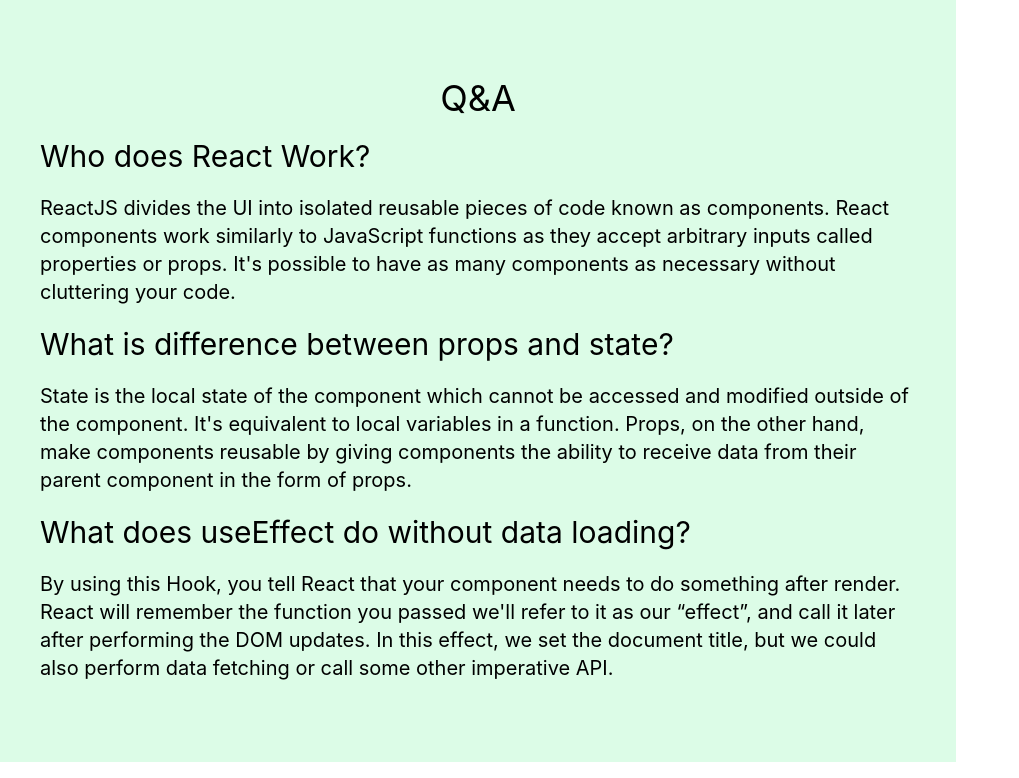
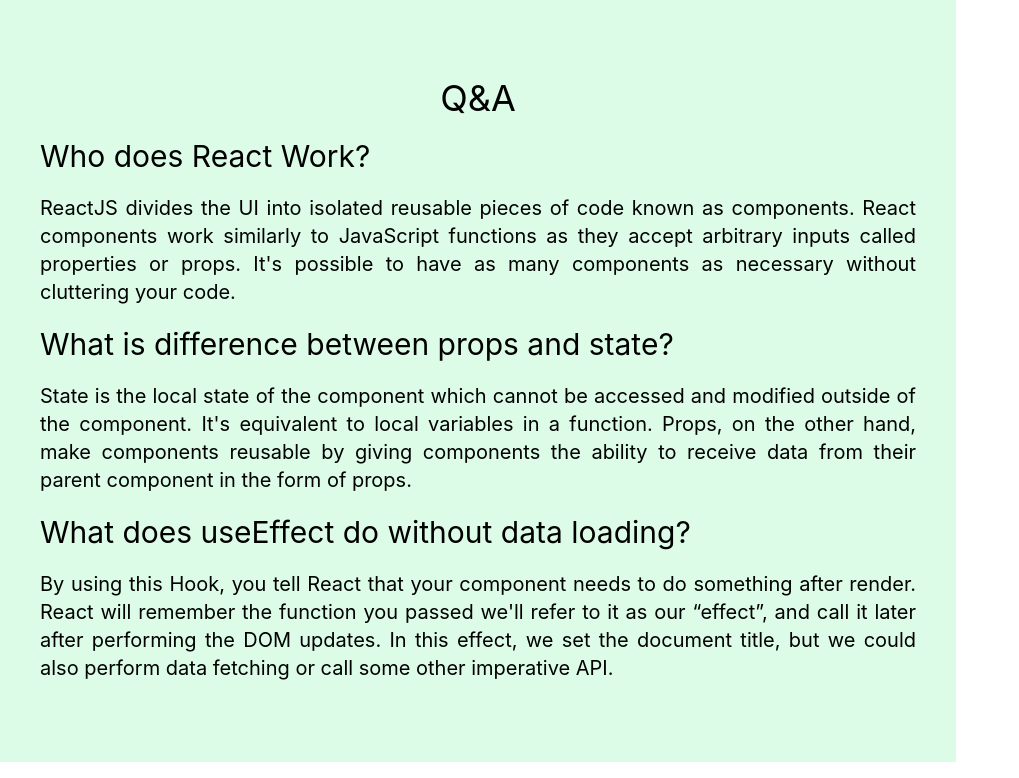
Before and after one commit to Al-Shaharia-Ifty/ultra-active-club-react-repo, a React (Create React App) app: page / in a window 1280 px wide. Shown: the part 806-1584 px from the top of the page, without its empty margins (0-1019 px from the left). Built offline with nearby package versions, Linux system fonts and the light colour scheme.

Commit message:
assignment-8 done. And Thank you. <3

```diff
--- a/package.json
+++ b/package.json
@@ -6,6 +6,7 @@
     "@testing-library/jest-dom": "^5.14.1",
     "@testing-library/react": "^13.0.0",
     "@testing-library/user-event": "^13.2.1",
+    "aos": "^2.3.4",
     "react": "^18.2.0",
     "react-dom": "^18.2.0",
     "react-scripts": "5.0.1",
--- a/src/App.js
+++ b/src/App.js
@@ -1,18 +1,23 @@
-import { useState } from "react";
+import { useEffect, useState } from "react";
 import Cart from "./Components/Cart";
 import Home from "./Components/Home";
 import { ToastContainer } from "react-toastify";
 import "react-toastify/dist/ReactToastify.css";
+import AOS from "aos";
+import "aos/dist/aos.css";
 
 function App() {
   const [timer, setTimer] = useState(0);
-  console.log(timer);
+  useEffect(() => {
+    AOS.init();
+    AOS.refresh();
+  }, []);
   return (
     <div className="grid lg:grid-cols-4 md:grid-cols-4 gird-cols-1 gap-4">
       <div className="col-span-3">
         <Home timer={timer} setTimer={setTimer} />
       </div>
-      <div>
+      <div data-aos="fade-up" data-aos-delay="500" data-aos-duration="1000">
         <Cart timer={timer} setTimer={setTimer} />
       </div>
       <ToastContainer />
--- a/src/Components/Break.js
+++ b/src/Components/Break.js
@@ -6,7 +6,7 @@
     localStorage.setItem("brakeTime", t);
   };
   return (
-    <div className="bg-gray-200 mt-10 px-2 py-5 flex justify-center rounded-lg">
+    <div className="bg-gray-200 mt-5 px-2 py-5 flex justify-center rounded-lg">
       <button
         onClick={() => handleBrakeTime(1)}
         className="p-2 mx-1 bg-emerald-600 rounded-full text-white text-sm"
--- a/src/Components/Cart.js
+++ b/src/Components/Cart.js
@@ -6,9 +6,8 @@
 
 const Cart = ({ timer }) => {
   const [brakeTime, setBreakTime] = useState(0);
-  console.log(brakeTime);
   return (
-    <div className="lg:mx-5 md:mx-5 mx-auto mt-10">
+    <div className="mt-10 lg:mx-5 md:mx-5 mx-10 ">
       <Profile />
       <Break brakeTime={brakeTime} setBreakTime={setBreakTime} />
       <Details timer={timer} brakeTime={brakeTime} />
--- a/src/Components/Exercise.js
+++ b/src/Components/Exercise.js
@@ -13,7 +13,12 @@
     }
   };
   return (
-    <div className="bg-white px-3 py-3 rounded-lg">
+    <div
+      className="bg-white px-3 py-3 rounded-lg"
+      data-aos="fade-up"
+      data-aos-delay="50"
+      data-aos-duration="1000"
+    >
       <img src={img} alt="exercise" className="h-32 w-full rounded-lg" />
       <h1 className="mt-4 font-medium text-lg">{name}</h1>
       <p>Time: {time}m</p>
--- a/src/Components/Home.js
+++ b/src/Components/Home.js
@@ -26,9 +26,14 @@
       </div>
       <div className="pb-20 mx-10">
         <h1 className="text-4xl text-center">Q&A</h1>
-        <div className="mt-5">
+        <div
+          className="mt-5"
+          data-aos="fade-right"
+          data-aos-delay="50"
+          data-aos-duration="1000"
+        >
           <h2 className="text-3xl mb-5">Who does React Work?</h2>
-          <p className="text-xl">
+          <p className="text-xl text-justify">
             ReactJS divides the UI into isolated reusable pieces of code known
             as components. React components work similarly to JavaScript
             functions as they accept arbitrary inputs called properties or
@@ -36,11 +41,16 @@
             cluttering your code.
           </p>
         </div>
-        <div className="mt-5">
+        <div
+          className="mt-5"
+          data-aos="fade-right"
+          data-aos-delay="50"
+          data-aos-duration="1000"
+        >
           <h2 className="text-3xl mb-5">
             What is difference between props and state?
           </h2>
-          <p className="text-xl">
+          <p className="text-xl text-justify">
             State is the local state of the component which cannot be accessed
             and modified outside of the component. It's equivalent to local
             variables in a function. Props, on the other hand, make components
@@ -48,11 +58,16 @@
             parent component in the form of props.
           </p>
         </div>
-        <div className="mt-5">
+        <div
+          className="mt-5"
+          data-aos="fade-right"
+          data-aos-delay="50"
+          data-aos-duration="1000"
+        >
           <h2 className="text-3xl mb-5">
             What does useEffect do without data loading?
           </h2>
-          <p className="text-xl">
+          <p className="text-xl text-justify">
             By using this Hook, you tell React that your component needs to do
             something after render. React will remember the function you passed
             we'll refer to it as our “effect”, and call it later after
--- a/src/Components/Profile.js
+++ b/src/Components/Profile.js
@@ -34,6 +34,7 @@
           <p>Age</p>
         </div>
       </div>
+      <h1 className="mt-10 text-xl font-medium">Add a Brake</h1>
     </div>
   );
 };
```
Also changed, not shown: 1 other file (tests, documents, lock files or other folders).
